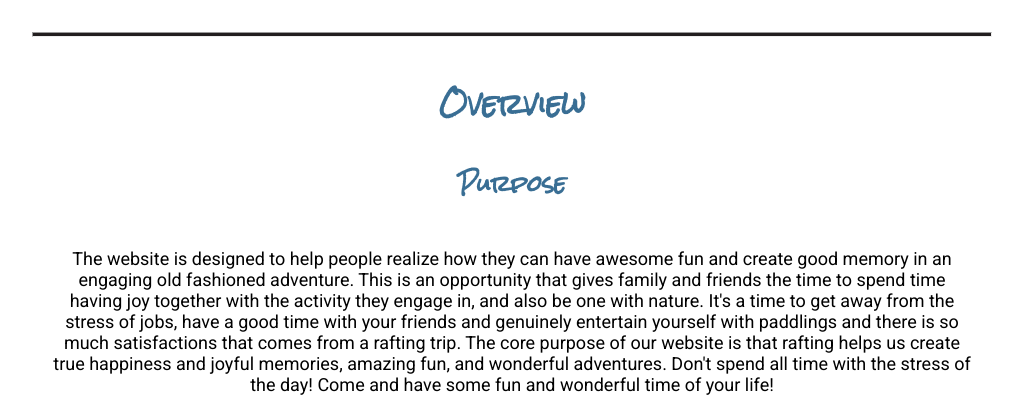
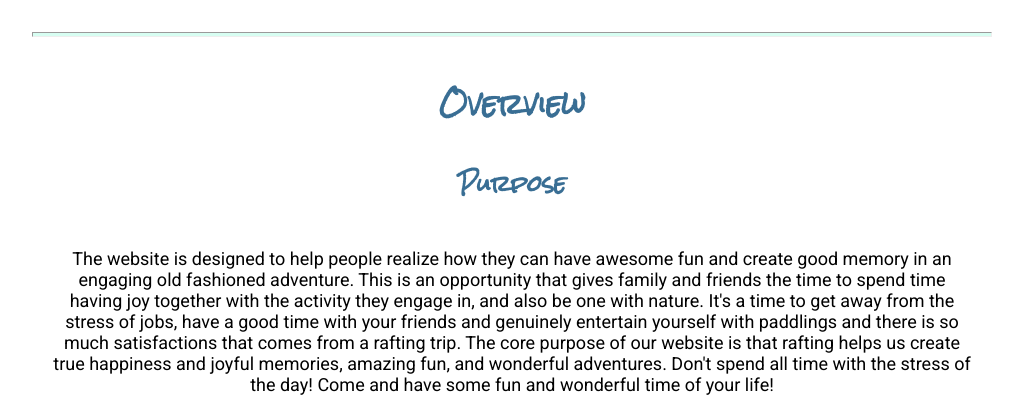
Before and after one commit to blazons-adpro/wdd130, a plain HTML site: page wwr/site-plan-rafting.html in a window 1280 px wide. Shown: the part 420-817 px from the top of the page, without its empty margins (128-1151 px from the left). Drawn offline with Linux system fonts and the light colour scheme.

Commit message:
made changes to colors.

```diff
--- a/wwr/styles/site-plan-rafting.css
+++ b/wwr/styles/site-plan-rafting.css
@@ -6,9 +6,9 @@ Fonts are separated by a & */
 :root {
   /* change the values below to your colors from your palette */
   --primary-color: #9d9fa7   ;
-  --secondary-color: #fefefe ;
-  --accent1-color: #221e1f;
-  --accent2-color: #d0d3d4;
+  --secondary-color: #ebfaff ;
+  --accent1-color: #d7fef2;
+  --accent2-color: #052324;
 
   /* change the values below to your chosen font(s) */
   --heading-font: "Rock Salt";
```
